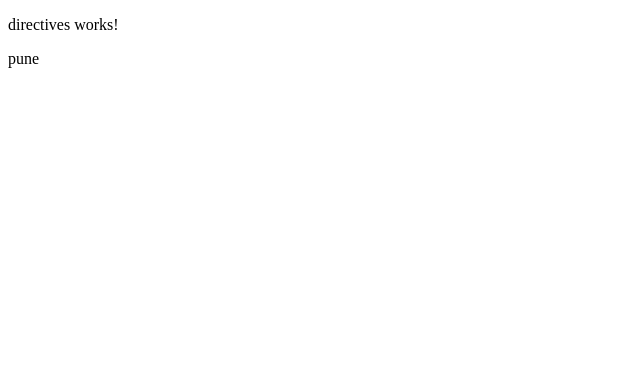
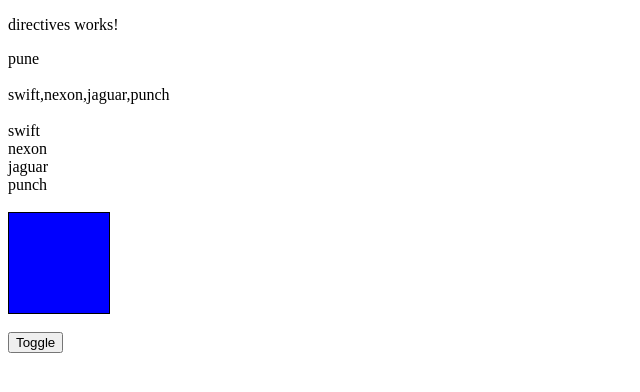
Before and after one commit to snehachougule14/softwareproject, an Angular app in the folder MyApp/: page /directives in a window 1280 px wide. Shown: the top 392 px of the page, without its empty margins (0-640 px from the left). Built offline with nearby package versions, Linux system fonts and the light colour scheme.

Commit message:
ng for,if

```diff
--- a/MyApp/src/app/directives/directives.component.css
+++ b/MyApp/src/app/directives/directives.component.css
@@ -0,0 +1,9 @@
+.div-container{
+    border: 1px solid black;
+    background-color: blue;
+    height: 100px;
+    width: 100px;
+
+
+
+}
--- a/MyApp/src/app/directives/directives.component.html
+++ b/MyApp/src/app/directives/directives.component.html
@@ -3,3 +3,19 @@
 <div *ngIf="isShow">
     {{ city}}
 </div>
+<br>
+<div>
+    {{cars}}
+</div>
+<br>
+<div *ngFor="let carNames of cars">
+    {{carNames}}
+</div>
+<br>
+<div class="div-container" *ngIf="showDiv">
+
+</div>
+<br>
+<div>
+    <button (click)="toggle()"> Toggle</button>
+</div>
--- a/MyApp/src/app/directives/directives.component.ts
+++ b/MyApp/src/app/directives/directives.component.ts
@@ -24,5 +24,13 @@ export class DirectivesComponent {
 
 city ="pune";
 
-isShow = true;
+isShow = true; // null/ undefined/false>> false
+
+ cars= ["swift","nexon","jaguar","punch"];
+ showDiv = true;
+
+ toggle(){
+    //this.showDiv= false;
+    this.showDiv= !this.showDiv; //!T>>F /!F>>T
+ }
 }
```
